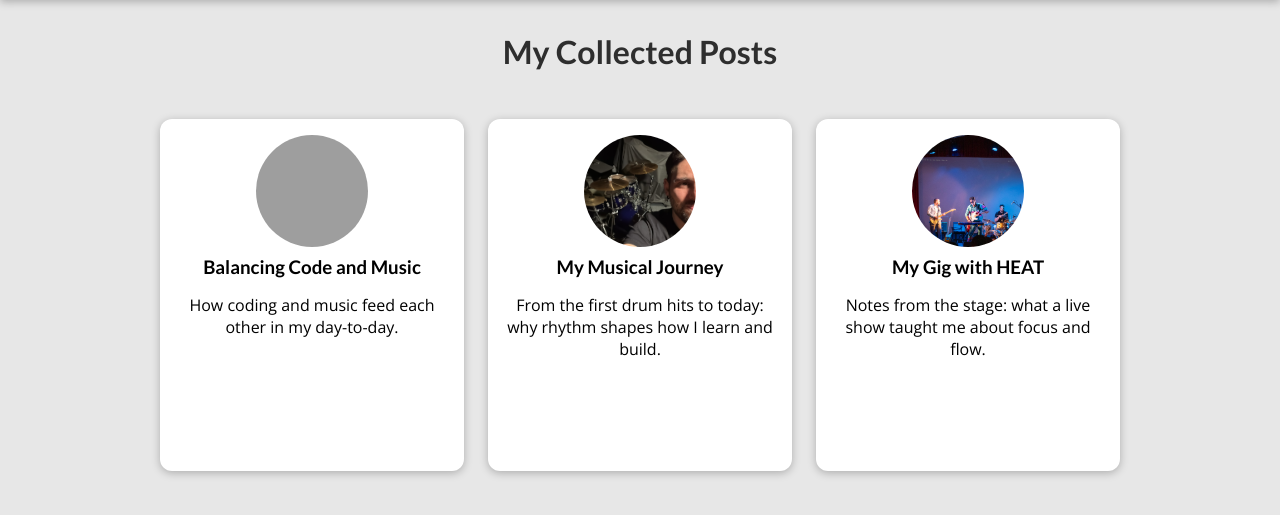
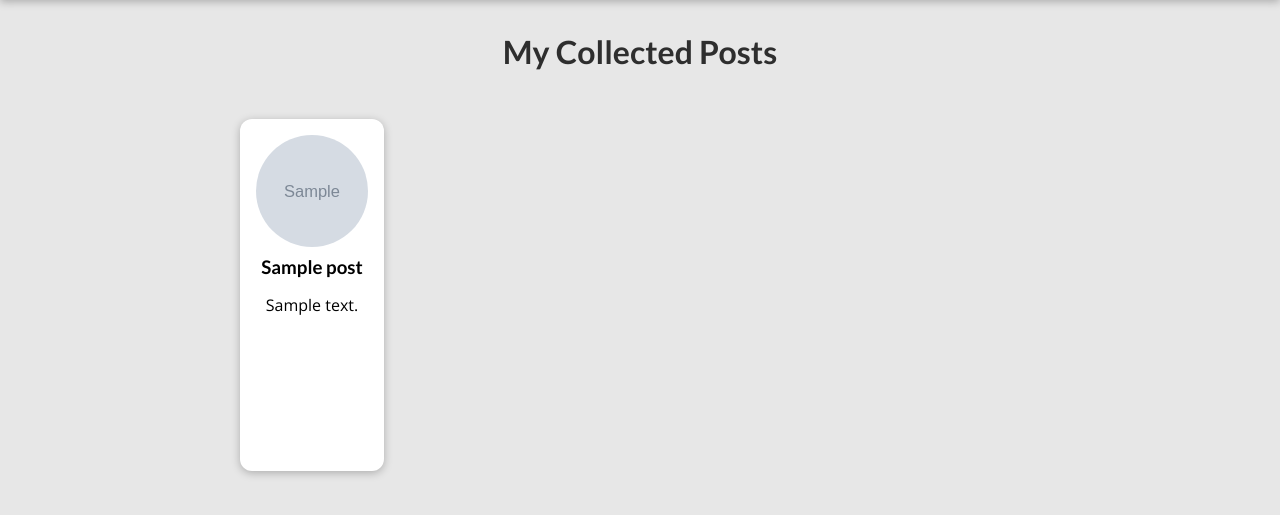
Before and after one commit to Drake-Designer/My-Blog-Site, a Django app: page /posts/ in a window 1280 px wide. Shown: the part 80-595 px from the top of the page. Run offline with Django 5.2, Linux system fonts and the light colour scheme; tables that the repository leaves empty hold one stand-in row (values such as "Sample post"); grey boxes marked "Sample" are stand-in pictures; grey boxes are pictures that could not be loaded.

Commit message:
Add Post admin, switch views to Post model, fix template field names

```diff
--- a/blog/templates/blog/includes/post.html
+++ b/blog/templates/blog/includes/post.html
@@ -3,7 +3,7 @@
 <li>
     <article class="post">
         <a href="{% url 'post-detail-page' slug=post.slug %}">
-        <img src="{% static "blog/images/"|add:post.image %}" alt="{{ post.title }}">
+        <img src="{% static "blog/images/"|add:post.image_name %}" alt="{{ post.title }}">
         <div class="post__content">
             <h3>{{ post.title }}</h3>
             <p>{{ post.excerpt }}</p>
--- a/blog/views.py
+++ b/blog/views.py
@@ -1,77 +1,27 @@
-from django.shortcuts import render
-from datetime import date
+from multiprocessing.util import LOGGER_NAME
+from django.shortcuts import render, get_object_or_404
+from .models import Post
 
-all_posts = [
-    {
-        "slug": "balancing-code-and-music",
-        "image": "me-coding.png",
-        "author": "Dario",
-        "date": date(2025, 9, 15),
-        "title": "Balancing Code and Music",
-        "excerpt": "How coding and music feed each other in my day-to-day.",
-        "content": """
-        Lorem ipsum dolor sit amet, consectetur adipisicing elit. Saepe similique velit nisi ad perspiciatis beatae quo repudiandae et inventore sed eligendi minima maxime reprehenderit nostrum, maiores architecto minus laborum in.
-
-        Lorem ipsum dolor sit amet, consectetur adipisicing elit. Saepe similique velit nisi ad perspiciatis beatae quo repudiandae et inventore sed eligendi minima maxime reprehenderit nostrum, maiores architecto minus laborum in.
-
-        Lorem ipsum dolor sit amet, consectetur adipisicing elit. Saepe similique velit nisi ad perspiciatis beatae quo repudiandae et inventore sed eligendi minima maxime reprehenderit nostrum, maiores architecto minus laborum in.
-        """
-    },
-    {
-        "slug": "my-musical-journey",
-        "image": "me-drumming.png",
-        "author": "Dario",
-        "date": date(2024, 5, 10),
-        "title": "My Musical Journey",
-        "excerpt": "From the first drum hits to today: why rhythm shapes how I learn and build.",
-        "content": """
-        Lorem ipsum dolor sit amet, consectetur adipisicing elit. Saepe similique velit nisi ad perspiciatis beatae quo repudiandae et inventore sed eligendi minima maxime reprehenderit nostrum, maiores architecto minus laborum in.
-
-        Lorem ipsum dolor sit amet, consectetur adipisicing elit. Saepe similique velit nisi ad perspiciatis beatae quo repudiandae et inventore sed eligendi minima maxime reprehenderit nostrum, maiores architecto minus laborum in.
-
-        Lorem ipsum dolor sit amet, consectetur adipisicing elit. Saepe similique velit nisi ad perspiciatis beatae quo repudiandae et inventore sed eligendi minima maxime reprehenderit nostrum, maiores architecto minus laborum in.
-        """
-    },
-    {
-        "slug": "my-gig-with-heat",
-        "image": "heat-gig.png",
-        "author": "Dario",
-        "date": date(2023, 11, 20),
-        "title": "My Gig with HEAT",
-        "excerpt": "Notes from the stage: what a live show taught me about focus and flow.",
-        "content": """
-        Lorem ipsum dolor sit amet, consectetur adipisicing elit. Saepe similique velit nisi ad perspiciatis beatae quo repudiandae et inventore sed eligendi minima maxime reprehenderit nostrum, maiores architecto minus laborum in.
-
-        Lorem ipsum dolor sit amet, consectetur adipisicing elit. Saepe similique velit nisi ad perspiciatis beatae quo repudiandae et inventore sed eligendi minima maxime reprehenderit nostrum, maiores architecto minus laborum in.
-
-        Lorem ipsum dolor sit amet, consectetur adipisicing elit. Saepe similique velit nisi ad perspiciatis beatae quo repudiandae et inventore sed eligendi minima maxime reprehenderit nostrum, maiores architecto minus laborum in.
-        """
-    }
-]
-
-
-def get_date(post):
-    return post["date"]
 
 # Create your views here.
 
 
 def starting_page(request):
-    sorted_posts = sorted(all_posts, key=get_date)
-    latest_posts = sorted_posts[-3:]
+    latest_posts = Post.objects.all().order_by('-date')[:3]
     return render(request, "blog/index.html", {
         "posts": latest_posts
     })
 
 
 def posts(request):
+    all_posts = Post.objects.all().order_by('-date')
     return render(request, "blog/all-posts.html", {
         "all_posts": all_posts
     })
 
 
 def post_detail(request, slug):
-    identified_post = next(post for post in all_posts if post["slug"] == slug)
+    identified_post = get_object_or_404(Post, slug=slug)
     return render(request, "blog/post-detail.html", {
         "post": identified_post
     })
```
Also changed, not shown: blog/admin.py (+9 -1 lines), blog/templates/blog/post-detail.html (+4 -4 lines).
